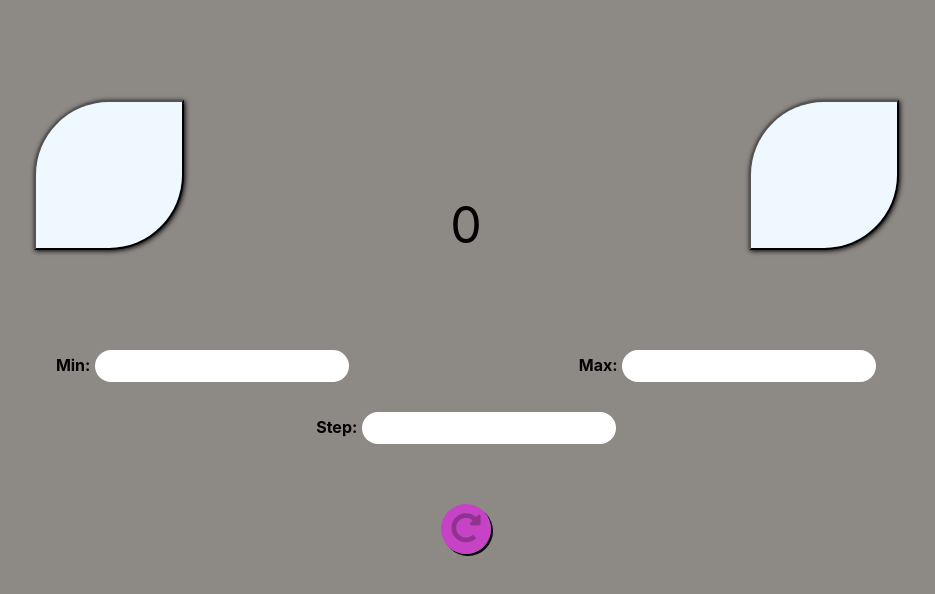
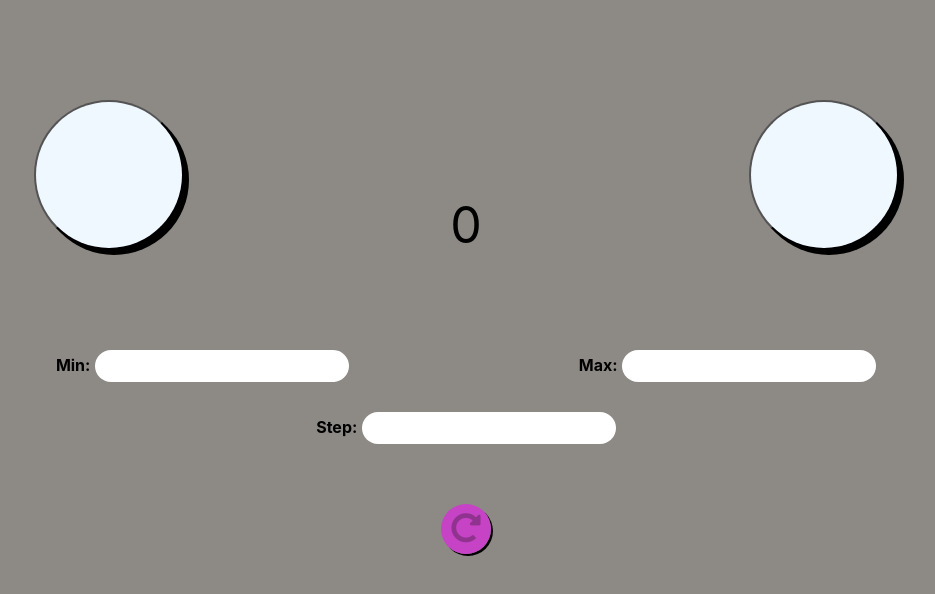
Before and after one commit to KarlenNersisyan/Create-Counter-App, a React (Create React App) app: page / in a window 1280 px wide. Shown: the top 594 px of the page, without its empty margins (174-1109 px from the left). Built offline with nearby package versions, Linux system fonts and the light colour scheme.

Commit message:
fix(button): adding css style

```diff
--- a/src/components/button/button.css
+++ b/src/components/button/button.css
@@ -5,10 +5,10 @@
 .borderName {
   width: 150px;
   cursor: pointer;
-  border-radius: 50% 0;
+  border-radius: 50%;
   height: 150px;
   background: aliceblue;
-  box-shadow: 1px 1px 5px black;
+  box-shadow: 5px 5px 0px black;
   text-align: center;
   line-height: 150px;
 }
```
